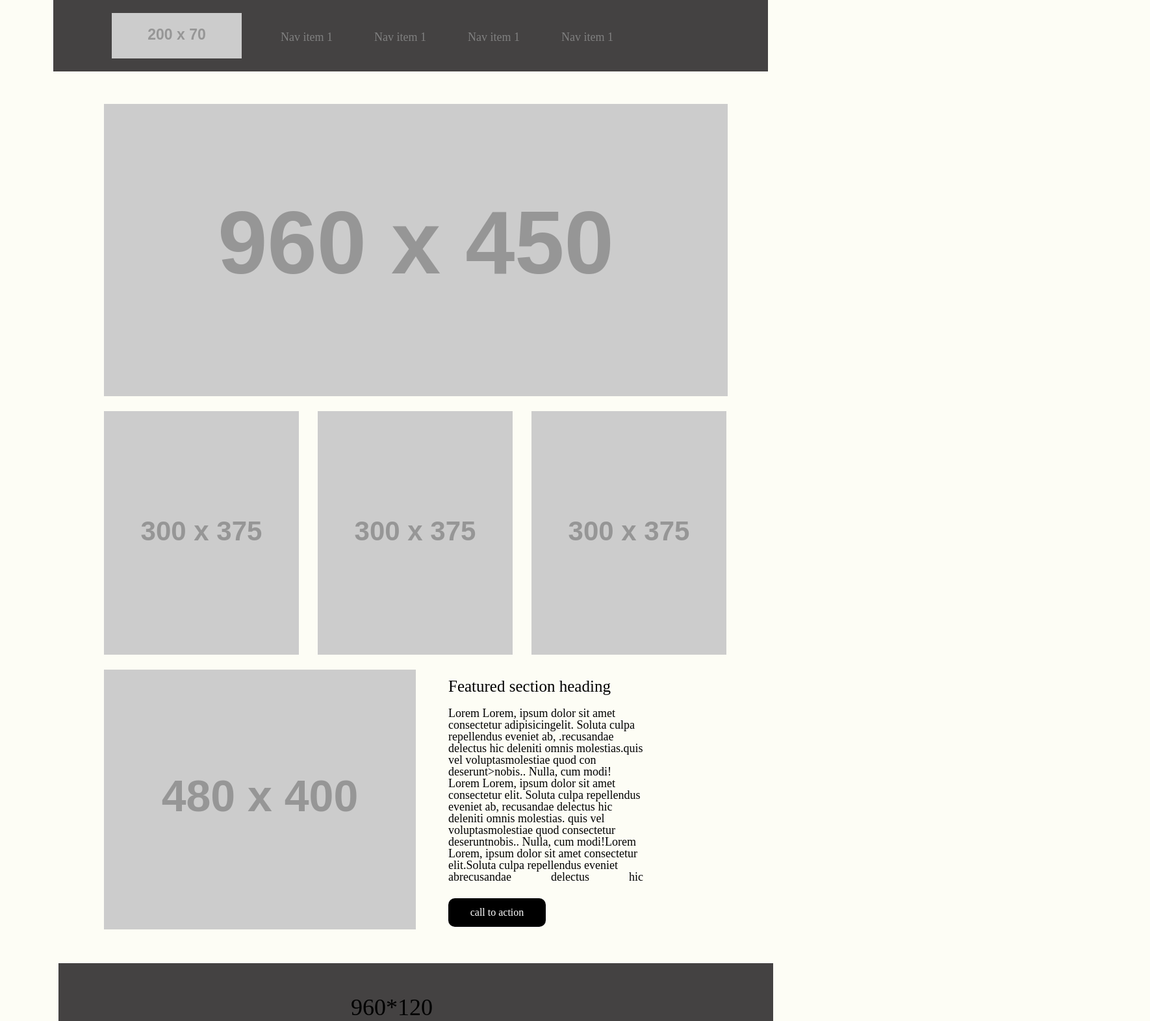
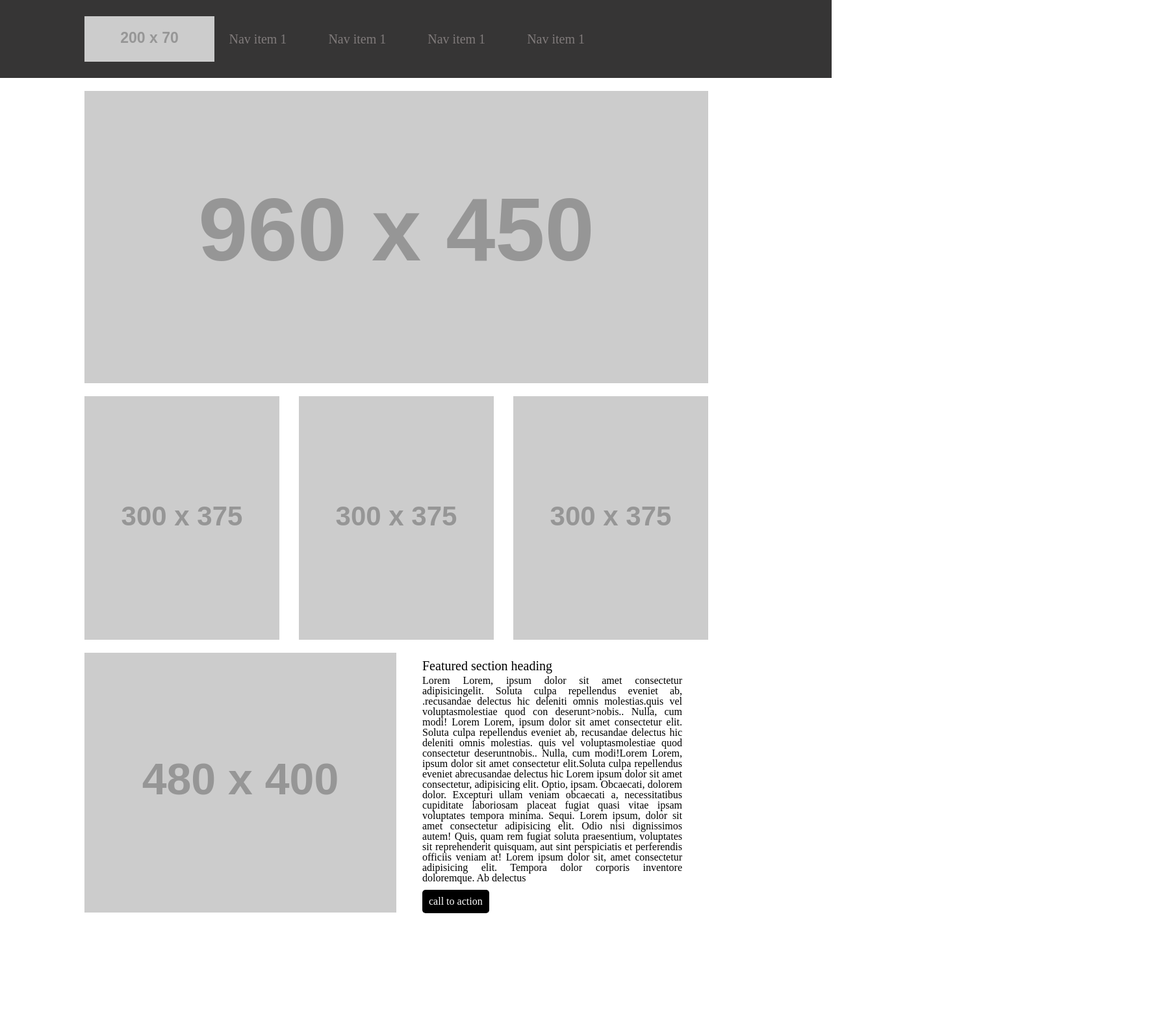
Before and after one commit to magedashuriqi/wirefame-exercise, a plain HTML site: page index.html in a window 1280 px wide. Shown: the top 1572 px of the page at 65% size, 1770 px wide, since content can reach past the window. Drawn offline with Linux system fonts and the light colour scheme; placeholder pictures from the web are drawn by us.

Commit message:
wireframe

```diff
--- a/CSS/style.css
+++ b/CSS/style.css
@@ -1,137 +1,109 @@
-
+html{
+    height: 240%;
+}
 
 body{
-    height: 1550px;
-    width: 1100px;
-    background-color: rgb(253, 253, 245);
-    position:relative;
-    right: 0px;
-    margin: auto;
+    position: relative;
+    min-height: 100%;
+
 }
 
-main{
-    margin: auto;
-    position: relative;
-    bottom: -30px;
+header{
+    position: absolute;
+    background-color: rgb(54, 53, 53);
+    width:100%;
+    margin-right: 0;
+    height: 120px;
+}
+
+header img{
+    position: absolute;
+    top:25px;
+    left: 130px;
+}
+
+header nav{
+    position: absolute;
+    right: 350px;
+    top:50px;
+}
+
+a{
+    padding: 30px;
+    text-decoration: none;
+    color: rgb(128, 123, 123);
+    font-size: 20px;
 }
 
 
-header{
-    height: 120px;
-    width: 1100px;
-    background-color:rgb(68, 66, 66);
-    position: relative;
-    top: -10px;
-    right: 8px;
-}
-.header-img{
-    position: relative;
-    bottom:-30px;
-    left:90px;
+main>img{
+position: absolute;
+top:140px;
+left:130px;
 }
 
-
-li{
-    display: inline-block;
-    position: relative;
-    left: 320px;
-    bottom: 45px;
-    padding:20px;
-    margin: 10px;
-    font-size: 18px;
-    font: bold;
-    color:gray;
+main :nth-child(2){
+position: absolute;
+top:610px;
+left:130px;
 }
 
-.first-img{
-    position: relative;
-    left:40px;
+main :nth-child(3){
+    position: absolute;
+    top:610px;
+    left:460px;
 }
 
-div {
-padding:10px;
-margin: 0px;
-position: relative;
-left: 20px;
+main :nth-child(4){
+    position: absolute;
+    top:610px;
+    left:790px;
 }
 
-.img1 {
-margin-right:15px ;
+main :nth-child(5){
+    position: absolute;
+    top:1005px;
+    left:130px;
 }
 
-.img2 {
-margin-right:15px ;
-position: relative;
-left: 10px;
+main :nth-child(6){
+    position: absolute;
+    top:1015px;
+    left: 650px;
+    text-align: justify;
+    width:400px;
+    font-size: 20px;
+    font:bolder;
+}
+main :nth-child(7){
+position: absolute;
+top:1040px;
+left: 650px;
+text-align: justify;
+width:400px;
+height: 390px;
 }
 
-.img3{
-    position: relative;
-    left: 20px;
-}
-
-.div-images{
-position: relative;
-left: 60px;
-}
-
-.img4{
-    position: relative;
-    left: 40px;
-}
-h2{
-position: relative;
-left: 570px;
-bottom: 390px;
-font-size: 25px;
-font: bold;
-}
-
-
-#para1{
-height: 400px;
-width:300px;
-text-align-last: justify;
-float: right;
-position: relative;
-bottom: 370px;
-right:210px;
-font-size:18px;
-
-}
 #hover{
-background-color: black;
-text-align:center;
-position: relative;
-left: 600px;
-bottom: 86px;
-height: 30px;
-width: 150px;
-color: white;
-border-radius: 10px;
-padding-top: 14px;
+    position: absolute;
+    top:1370px;
+    left: 650px;
+    background-color: black;
+    text-align:center;
+    color: white;
+    border-radius: 5px;
+    padding: 10px;
 }
 
 #hover:hover{
-color:mediumturquoise;
-}
-
-h3{
-    position: relative;
-    top: 50px;
-    font-size: 36px;
-    right: -450px;
-    font: bolder;
-}
-
-.p2{
-    background-color: black;
-    border-radius: 20;
-}
+    color:mediumturquoise;
+    }
 
 footer{
-height: 120px;
-width: 1100px;
-background-color:rgb(68, 66, 66);
-position: relative;
+    position: absolute;
+    background-color: rgb(54, 53, 53);
+    bottom: 0px;
+    width:100%;
+    height:120px;
+    margin-bottom:auto;
 }
--- a/index.html
+++ b/index.html
@@ -14,37 +14,34 @@
 
 <body>
     <header>
-        <img class="header-img" src="https://placehold.it/200x70/000" alt="logo">
+        <img src="https://placehold.it/200x70/000" alt="logo">
         <nav>
-            <ul>
-                <li>Nav item 1</li>
-                <li>Nav item 1</li>
-                <li>Nav item 1</li>
-                <li>Nav item 1</li>
-            </ul>
+
+                <a href="">Nav item 1</a>
+                <a href="">Nav item 1</a>
+                <a href="">Nav item 1</a>
+                <a href="">Nav item 1</a>
+
         </nav>
     </header>
     <main>
-        <div>
-     <img class="first-img" src="https://placehold.it/960x450/000" alt="black image 960*450">
-        </div>
-        <div class="div-images">
-     <img class=" img1" src="https://placehold.it/300x375/000" alt="black image 300*375">
-     <img class=" img2"src="https://placehold.it/300x375/000" alt="black image 300*375">
-     <img class=" img3" src="https://placehold.it/300x375/000" alt="black image 300*375">
-    </div>
-     <div>
-     <img class="img4" src="https://placehold.it/480x400/000" alt="black image 480*400">
+
+     <img src="https://placehold.it/960x450/000" alt="black image 960*450">
+
+     <img src="https://placehold.it/300x375/000" alt="black image 300*375">
+     <img src="https://placehold.it/300x375/000" alt="black image 300*375">
+     <img src="https://placehold.it/300x375/000" alt="black image 300*375">
+
+
+     <img src="https://placehold.it/480x400/000" alt="black image 480*400">
      <h2>Featured section heading</h2>
-     <p id="para1">Lorem Lorem, ipsum dolor sit amet consectetur adipisicingelit. Soluta culpa repellendus eveniet ab, .recusandae delectus hic deleniti omnis molestias.quis vel voluptasmolestiae quod con deserunt>nobis.. Nulla, cum modi! Lorem Lorem, ipsum dolor sit amet consectetur elit. Soluta culpa repellendus eveniet ab, recusandae delectus hic deleniti omnis molestias. quis vel voluptasmolestiae quod consectetur deseruntnobis.. Nulla, cum modi!Lorem Lorem, ipsum dolor sit amet consectetur elit.Soluta culpa repellendus eveniet abrecusandae delectus hic </p>
-    </div>
+     <p >Lorem Lorem, ipsum dolor sit amet consectetur adipisicingelit. Soluta culpa repellendus eveniet ab, .recusandae delectus hic deleniti omnis molestias.quis vel voluptasmolestiae quod con deserunt>nobis.. Nulla, cum modi! Lorem Lorem, ipsum dolor sit amet consectetur elit. Soluta culpa repellendus eveniet ab, recusandae delectus hic deleniti omnis molestias. quis vel voluptasmolestiae quod consectetur deseruntnobis.. Nulla, cum modi!Lorem Lorem, ipsum dolor sit amet consectetur elit.Soluta culpa repellendus eveniet abrecusandae delectus hic Lorem ipsum dolor sit amet consectetur, adipisicing elit. Optio, ipsam. Obcaecati, dolorem dolor. Excepturi ullam veniam obcaecati a, necessitatibus cupiditate laboriosam placeat fugiat quasi vitae ipsam voluptates tempora minima. Sequi. Lorem ipsum, dolor sit amet consectetur adipisicing elit. Odio nisi dignissimos autem! Quis, quam rem fugiat soluta praesentium, voluptates sit reprehenderit quisquam, aut sint perspiciatis et perferendis officiis veniam at! Lorem ipsum dolor sit, amet consectetur adipisicing elit. Tempora dolor corporis inventore doloremque. Ab delectus </p>
+
     <p id="hover">call to action </p>
     </main>
 
     <footer>
-<h3>
-    960*120
-</h3>
+
     </footer>
 
 </body>
```
